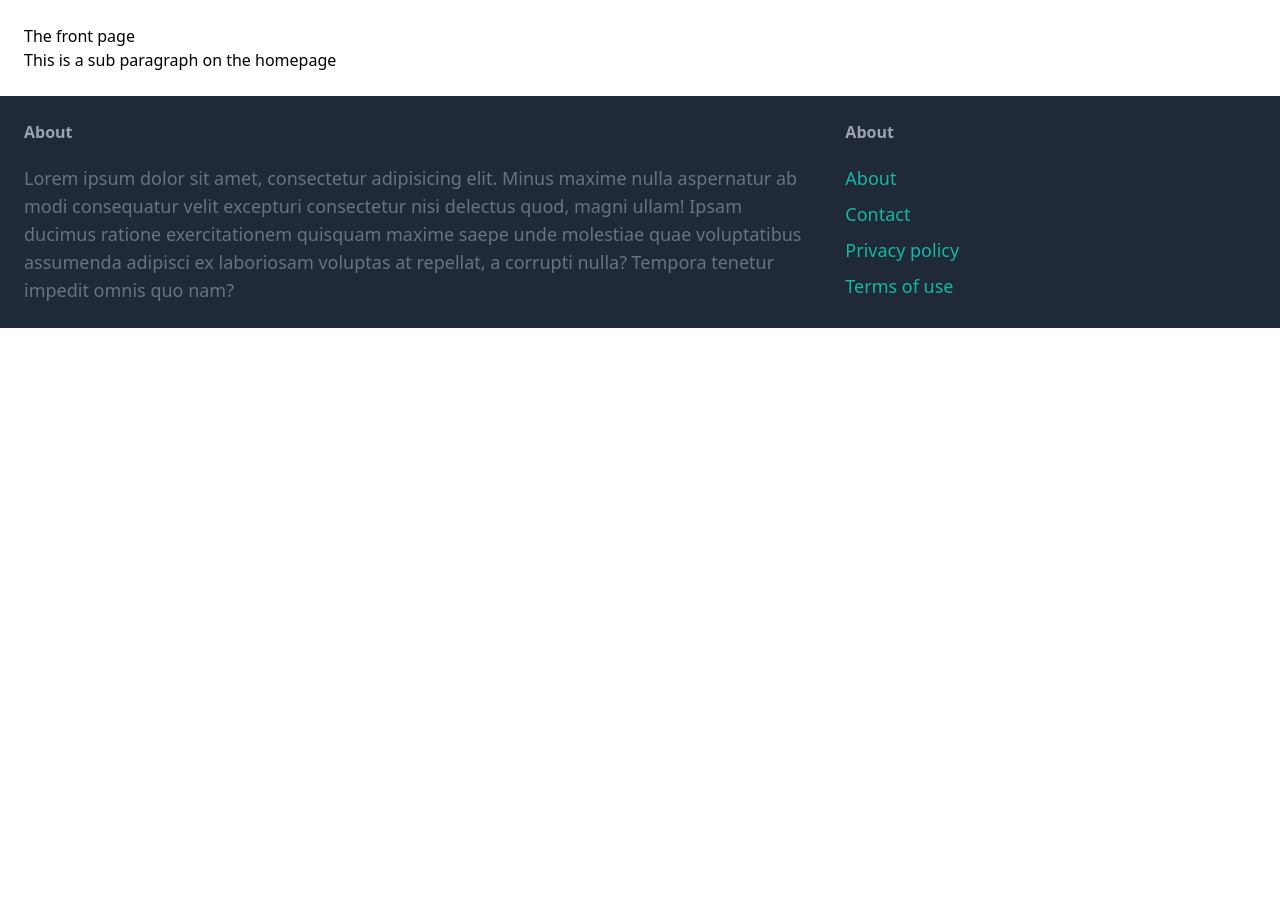
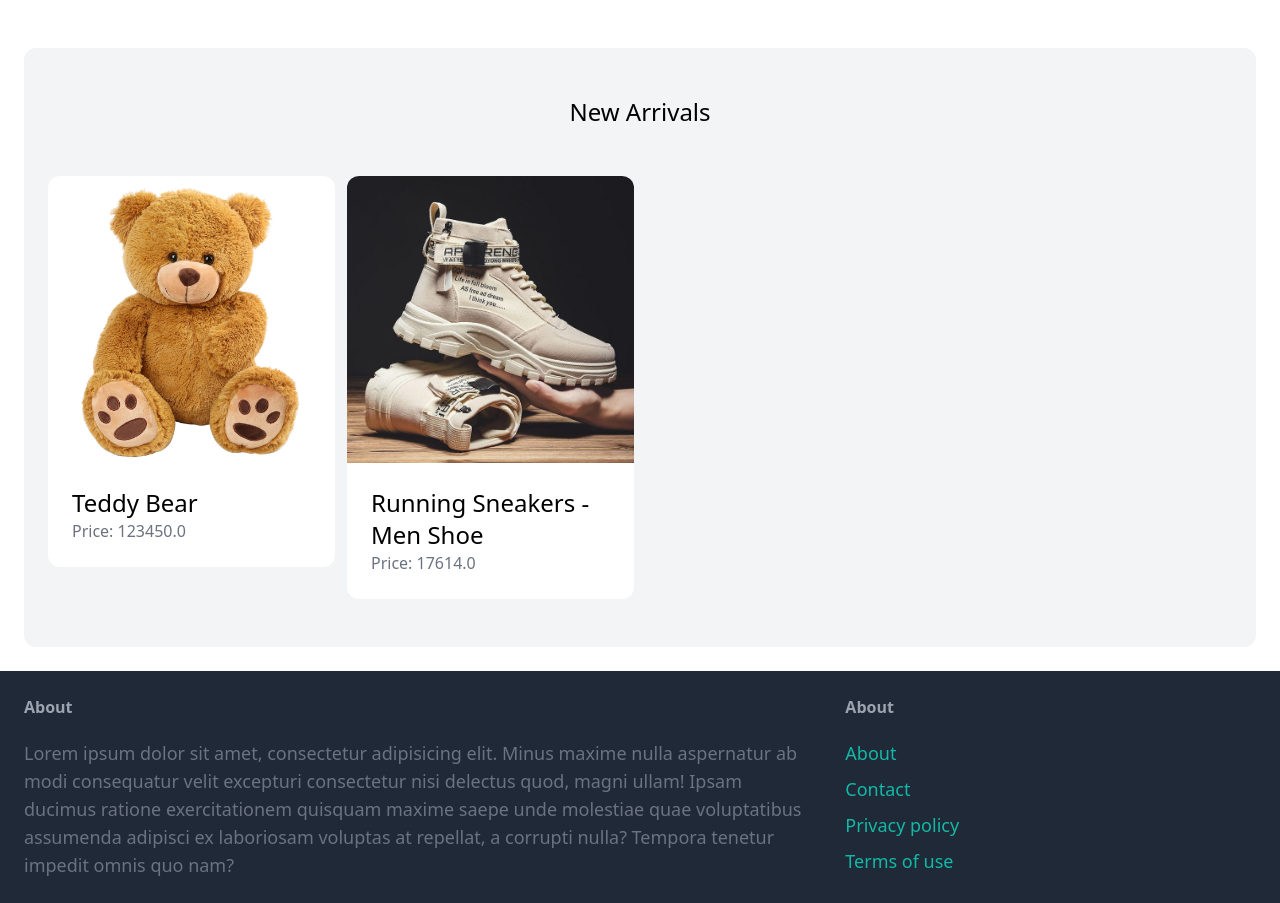
Before and after one commit to zadvajr/online_marketplace_with_django, a Django app: page / in a window 1280 px wide. Shown: the part 77-980 px from the top of the page. Before the commit the page ends 405 px from the top, so only its background shows below. Run offline with Django 5.2, Linux system fonts and the light colour scheme; data comes from the database, SQL or seed files in the repository; some libraries are stand-ins or nearby versions.

Commit message:
added home template

```diff
--- a/core/templates/core/index.html
+++ b/core/templates/core/index.html
@@ -2,6 +2,22 @@
 
 {% block title %} Welcome {% endblock %}
 {% block content %}
-<h1>The front page</h1>
-<p>This is a sub paragraph on the homepage</p>
+    <div class="mt-6 px-6 py-12 bg-gray-100 rounded-xl">
+        <h2 class="mb-12 text-2xl text-center">New Arrivals</h2>
+        <div class="grid grid-cols-4 gap-3">
+            {% for item in items %}
+                <div>
+                    <a href="#">
+                        <div>
+                            <img src="{{ item.image.url }}" class="rounded-t-xl" alt="Item Image">
+                        </div>
+                        <div class="p-6 bg-white rounded-b-xl">
+                            <h2 class="text-2xl">{{ item.name }}</h2>
+                            <p class="text-gray-500">Price: {{ item.price }}</p>
+                        </div>
+                    </a>
+                </div>
+            {% endfor %}
+        </div>
+    </div>
 {% endblock %}
--- a/core/views.py
+++ b/core/views.py
@@ -1,8 +1,14 @@
 from django.shortcuts import render
+from item.models import Category, Item
 
 # Create your views here.
 def index(request):
-    return render(request, 'core/index.html')
+    items = Item.objects.filter(is_sold=False)[0:15]
+    categories = Category.objects.all()
+    return render(request, 'core/index.html', {
+        'categories': categories,
+        'items': items,
+    })
 
 def contact(request):
     return render(request, 'core/contact.html')
--- a/online_marketplace_with_django/urls.py
+++ b/online_marketplace_with_django/urls.py
@@ -1,3 +1,5 @@
+from django.conf import settings
+from django.conf.urls.static import static
 from django.contrib import admin
 from django.urls import path
 from core.views import index, contact
@@ -5,4 +7,4 @@ urlpatterns = [
     path('', index, name='index'),
     path('contact/', contact, name='contact'),
     path('admin/', admin.site.urls),
-]
+] + static(settings.MEDIA_URL, document_root=settings.MEDIA_ROOT)
```
